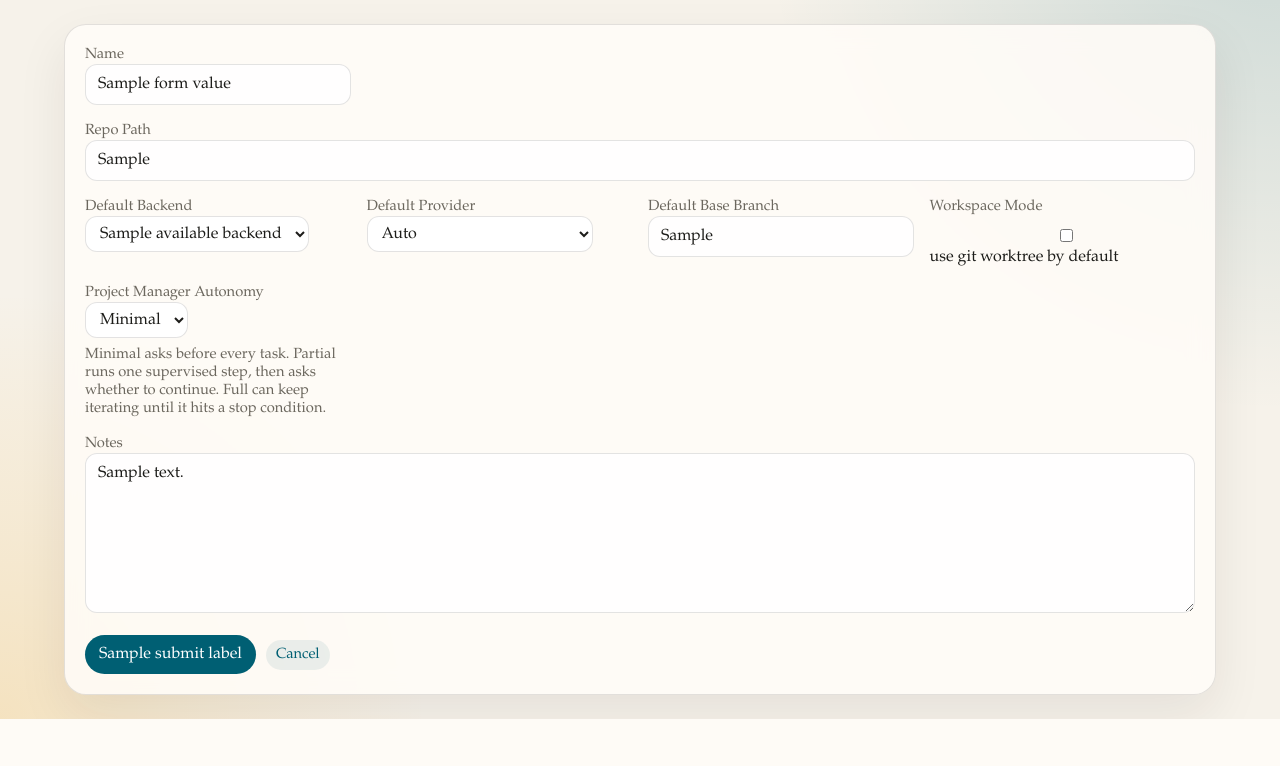
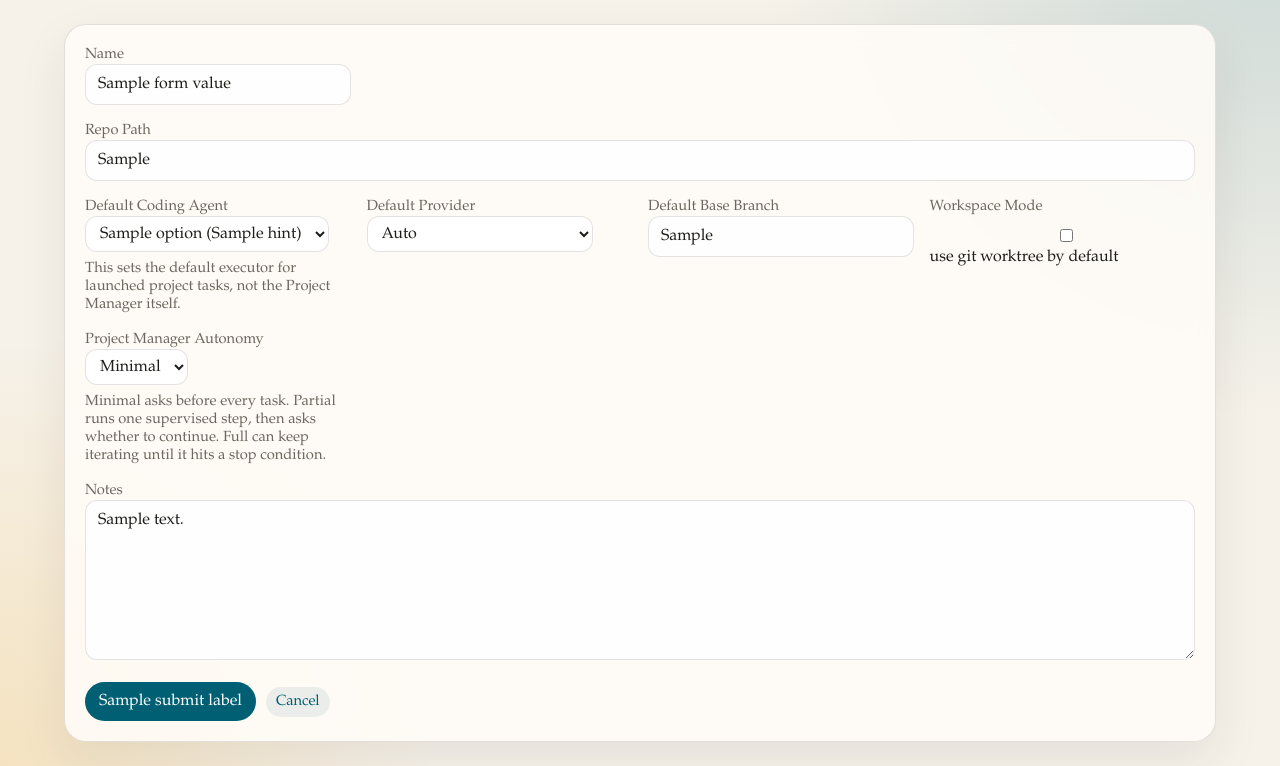
Before and after one commit to huthargrave-lang/AI-telescreen, a FastAPI app: template claude_orchestrator/web/templates/project_new.html in a window 1280 px wide. Shown: the part 106-872 px from the top of the page. Before the commit the page ends 825 px from the top, so only its background shows below. Run offline with FastAPI, Linux system fonts and the light colour scheme; the template is opened without the code that fills it: most values are stand-ins (such as "Sample title", 1, 10 or a date in 2020); parts of the project's set-up code (start-up, migrations or seed data) failed here and were passed over; some libraries are stand-ins or nearby versions.

Commit message:
agentclarity

```diff
--- a/claude_orchestrator/web/app.py
+++ b/claude_orchestrator/web/app.py
@@ -64,6 +64,9 @@ def build_app(root: Optional[Path] = None, config_path: Optional[Path] = None):
             "codex": "Codex",
             "claude": "Claude",
         }.get(alias, value)
+
+    def _project_coding_agent_options() -> list[dict[str, str]]:
+        return [dict(option) for option in _coding_agent_options()]
 
     def _available_providers() -> list[str]:
         return sorted(
@@ -241,7 +244,12 @@ def build_app(root: Optional[Path] = None, config_path: Optional[Path] = None):
     def _project_defaults_summary(project) -> dict:
         badges = []
         if project.default_backend:
-            badges.append({"label": project.default_backend, "title": "Default backend"})
+            badges.append(
+                {
+                    "label": _coding_agent_label(project.default_backend) or project.default_backend,
+                    "title": "Default coding agent",
+                }
+            )
         if project.default_provider:
             badges.append({"label": project.default_provider, "title": "Default provider"})
         if project.default_base_branch:
@@ -1116,7 +1124,7 @@ def build_app(root: Optional[Path] = None, config_path: Optional[Path] = None):
         values = {
             "name": "",
             "repo_path": "",
-            "default_backend": orchestrator.config.default_backend,
+            "default_backend": _coding_agent_form_value(orchestrator.config.default_backend),
             "default_provider": "",
             "default_base_branch": "",
             "default_use_git_worktree": False,
@@ -1129,6 +1137,7 @@ def build_app(root: Optional[Path] = None, config_path: Optional[Path] = None):
             "request": request,
             "form_values": values,
             "available_backends": _available_backends(),
+            "coding_agent_options": _project_coding_agent_options(),
             "available_providers": _available_providers(),
             "error": error,
             "project": project,
@@ -1702,10 +1711,11 @@ def build_app(root: Optional[Path] = None, config_path: Optional[Path] = None):
     @app.post("/projects", response_class=HTMLResponse)
     async def create_project(request: Request):
         form = await _parse_form_values(request)
+        default_backend_input = str(form.get("default_backend") or "auto")
         form_values = {
             "name": str(form.get("name") or ""),
             "repo_path": str(form.get("repo_path") or ""),
-            "default_backend": str(form.get("default_backend") or orchestrator.config.default_backend),
+            "default_backend": default_backend_input,
             "default_provider": str(form.get("default_provider") or ""),
             "default_base_branch": str(form.get("default_base_branch") or ""),
             "default_use_git_worktree": _coerce_checkbox(form.get("default_use_git_worktree")),
@@ -1717,10 +1727,14 @@ def build_app(root: Optional[Path] = None, config_path: Optional[Path] = None):
                 raise ValueError("Project name is required.")
             if not form_values["repo_path"].strip():
                 raise ValueError("Repository path is required.")
+            resolved_default_backend = orchestrator.resolve_coding_agent_preference(
+                form_values["default_backend"],
+                default_backend=orchestrator.config.default_backend,
+            )
             project = orchestrator.create_saved_project(
                 name=form_values["name"].strip(),
                 repo_path=form_values["repo_path"].strip(),
-                default_backend=form_values["default_backend"] or None,
+                default_backend=resolved_default_backend or None,
                 default_provider=form_values["default_provider"] or None,
                 default_base_branch=form_values["default_base_branch"] or None,
                 default_use_git_worktree=form_values["default_use_git_worktree"],
@@ -1748,7 +1762,7 @@ def build_app(root: Optional[Path] = None, config_path: Optional[Path] = None):
                 form_values={
                     "name": project.name,
                     "repo_path": project.repo_path,
-                    "default_backend": project.default_backend or orchestrator.config.default_backend,
+                    "default_backend": _coding_agent_form_value(project.default_backend),
                     "default_provider": project.default_provider or "",
                     "default_base_branch": project.default_base_branch or "",
                     "default_use_git_worktree": project.default_use_git_worktree,
@@ -1762,10 +1776,11 @@ def build_app(root: Optional[Path] = None, config_path: Optional[Path] = None):
     async def update_project(request: Request, project_id: str):
         project = orchestrator.get_saved_project(project_id)
         form = await _parse_form_values(request)
+        default_backend_input = str(form.get("default_backend") or "auto")
         form_values = {
             "name": str(form.get("name") or ""),
             "repo_path": str(form.get("repo_path") or ""),
-            "default_backend": str(form.get("default_backend") or orchestrator.config.default_backend),
+            "default_backend": default_backend_input,
             "default_provider": str(form.get("default_provider") or ""),
             "default_base_branch": str(form.get("default_base_branch") or ""),
             "default_use_git_worktree": _coerce_checkbox(form.get("default_use_git_worktree")),
@@ -1777,11 +1792,15 @@ def build_app(root: Optional[Path] = None, config_path: Optional[Path] = None):
                 raise ValueError("Project name is required.")
             if not form_values["repo_path"].strip():
                 raise ValueError("Repository path is required.")
+            resolved_default_backend = orchestrator.resolve_coding_agent_preference(
+                form_values["default_backend"],
+                default_backend=orchestrator.config.default_backend,
+            )
             orchestrator.update_saved_project(
                 project_id,
                 name=form_values["name"].strip(),
                 repo_path=form_values["repo_path"].strip(),
-                default_backend=form_values["default_backend"] or None,
+                default_backend=resolved_default_backend or None,
                 default_provider=form_values["default_provider"] or None,
                 default_base_branch=form_values["default_base_branch"] or None,
                 default_use_git_worktree=form_values["default_use_git_worktree"],
--- a/claude_orchestrator/web/templates/project_new.html
+++ b/claude_orchestrator/web/templates/project_new.html
@@ -23,12 +23,13 @@
         <input type="text" name="repo_path" value="{{ form_values.repo_path }}" required />
       </label>
       <label>
-        <span class="meta">Default Backend</span><br />
+        <span class="meta">Default Coding Agent</span><br />
         <select name="default_backend">
-          {% for backend_name in available_backends %}
-            <option value="{{ backend_name }}" {% if form_values.default_backend == backend_name %}selected{% endif %}>{{ backend_name }}</option>
+          {% for option in coding_agent_options %}
+            <option value="{{ option.value }}" {% if form_values.default_backend == option.value %}selected{% endif %}>{{ option.label }}{% if option.hint %} ({{ option.hint }}){% endif %}</option>
           {% endfor %}
         </select>
+        <div class="meta" style="margin-top: 8px;">This sets the default executor for launched project tasks, not the Project Manager itself.</div>
       </label>
       <label>
         <span class="meta">Default Provider</span><br />
```
Also changed, not shown: tests/test_web_app.py (+13 -3 lines).
